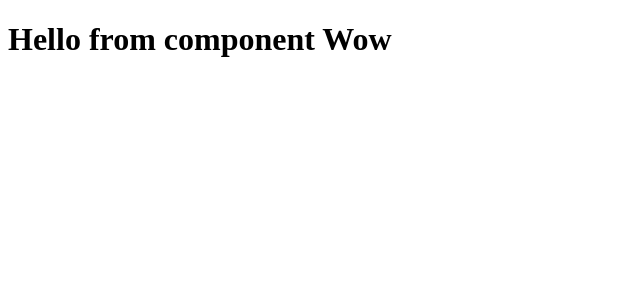
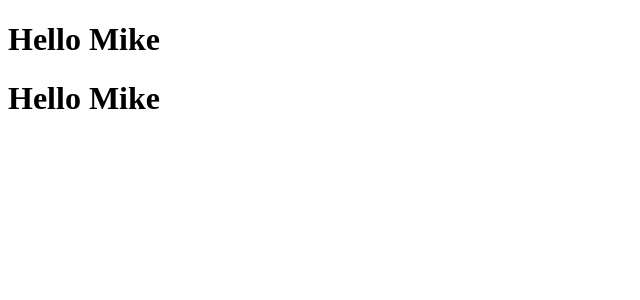
Before and after one commit to muirurimukundi/Reactive, a React (Vite) app in the folder reactPro/: page / in a window 1280 px wide. Shown: the top 300 px of the page, without its empty margins (0-640 px from the left). Built offline with nearby package versions, Linux system fonts and the light colour scheme.

Commit message:
Components are reusable, in the app.js file we call the Hello component twice.

```diff
--- a/reactPro/src/App.jsx
+++ b/reactPro/src/App.jsx
@@ -4,6 +4,8 @@ function App() {
   return (
     <div className="App">
       <Hello />
+      <Hello />
+
     </div>
   );
 }
--- a/reactPro/src/components/Hello.jsx
+++ b/reactPro/src/components/Hello.jsx
@@ -1,12 +1,15 @@
 const name = "Tobby";
 
-
-function displayMessage(){
-
+function displayMessage() {
   return "Wow";
 }
 function Hello() {
-  return <h1>Hello from component {displayMessage()}</h1>;
+  // return <h1>Hello from component {displayMessage()}</h1>;
+  return (
+    <div>
+      <h1>Hello Mike </h1>
+    </div>
+  );
 }
 
 export default Hello;
```
